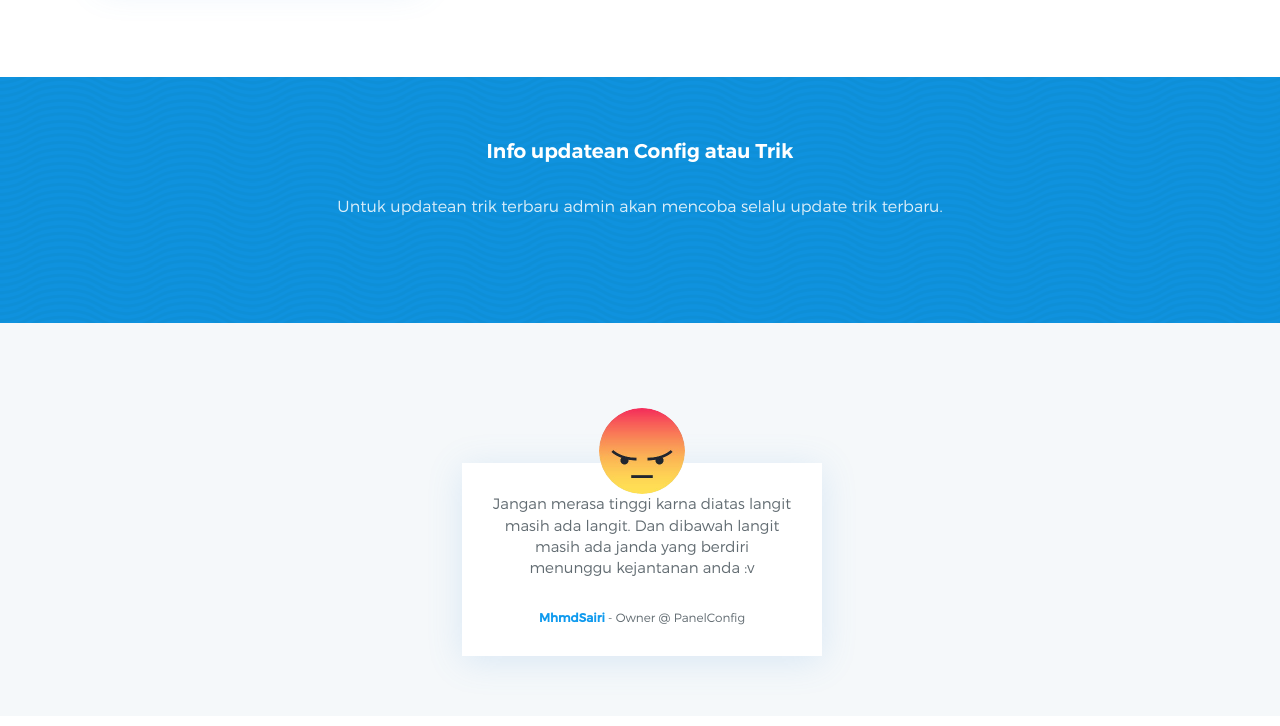
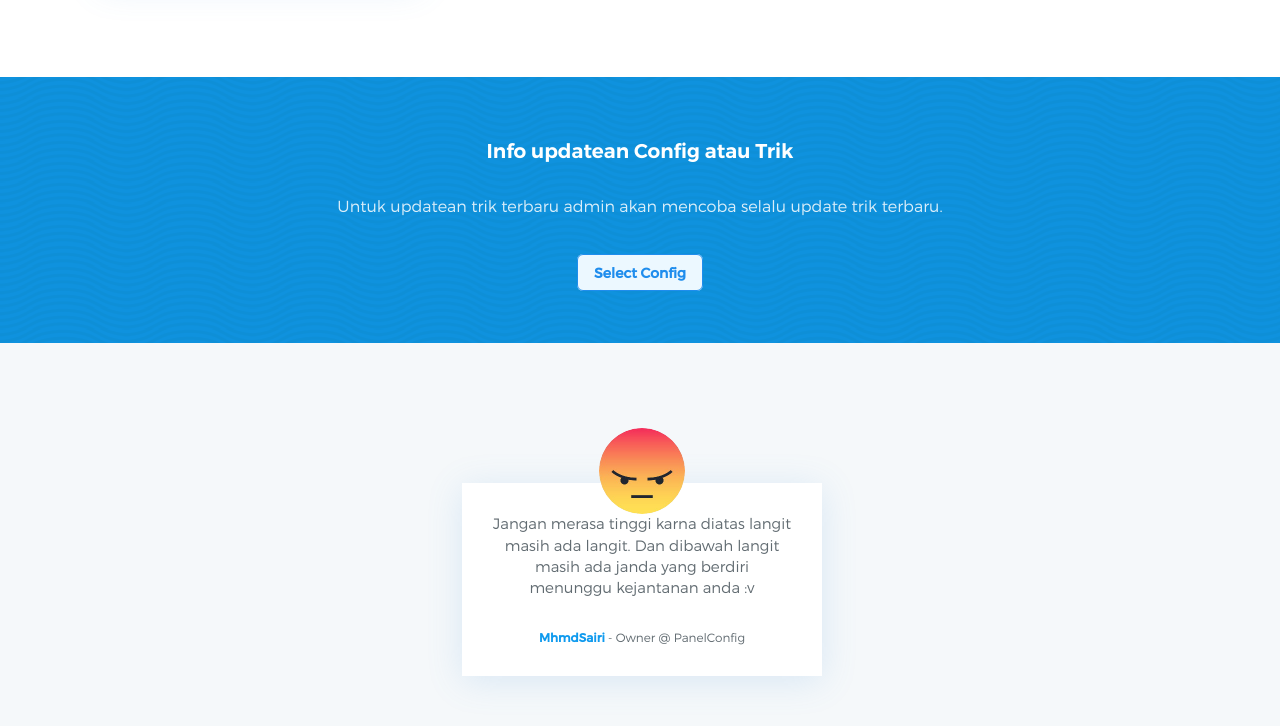
Before and after one commit to MhmdSairi/panelconfig, a plain HTML site: page index.html in a window 1280 px wide. Shown: the part 1789-2515 px from the top of the page. Drawn offline with Linux system fonts and the light colour scheme; files whose address does not match are found by name; a web font is replaced by a local one.

Commit message:
Update index.html

```diff
--- a/index.html
+++ b/index.html
@@ -116,6 +116,7 @@
             <div class="col-md-12">
                 <div class="row-title">Info updatean Config atau Trik </div>
                 <div class="row-subtitle">Untuk updatean trik terbaru admin akan mencoba selalu update trik terbaru.</div>
+             <div class="pricing-button"><a href="tutorial.html" class="blue-button">Select Config</a></div>
             </div>
         </div>
         </div>
```
